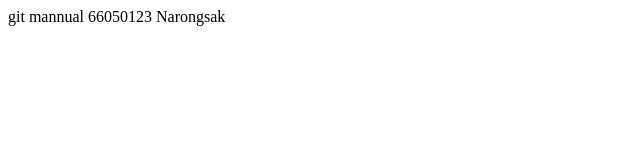
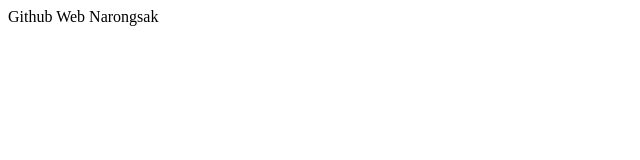
Before and after one commit to 66050123Narongsak/Narongsak.github.io, a plain HTML site: page index.html in a window 1280 px wide. Shown: the whole page, without its empty margins (0-640 px from the left). Drawn offline with Linux system fonts and the light colour scheme.

Commit message:
Update index.html

```diff
--- a/index.html
+++ b/index.html
@@ -6,6 +6,6 @@
         <title>Document</title>
     </head>
     <body>
-        git mannual 66050123 Narongsak
+        Github Web Narongsak
     </body>
 </html>
```
